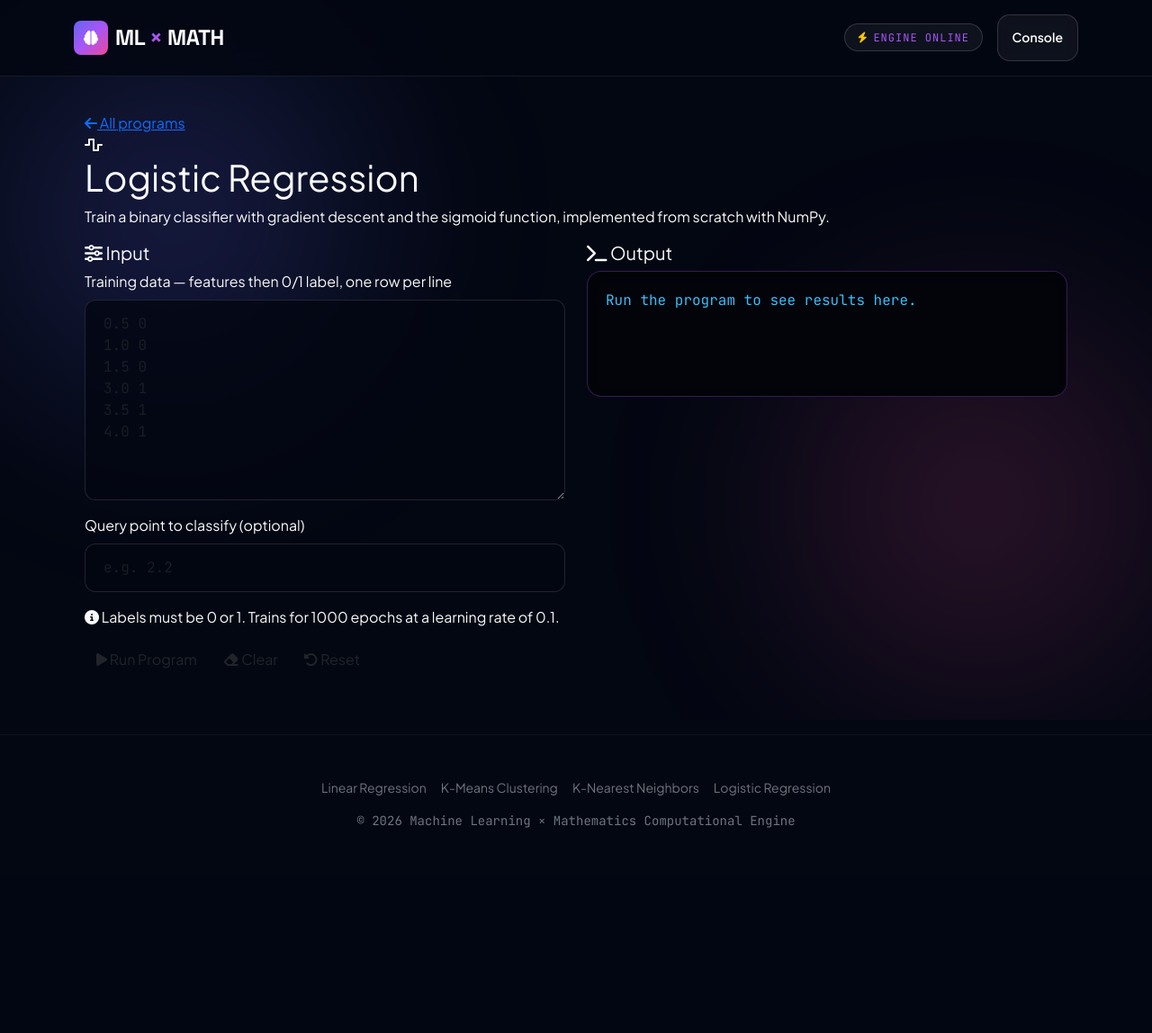
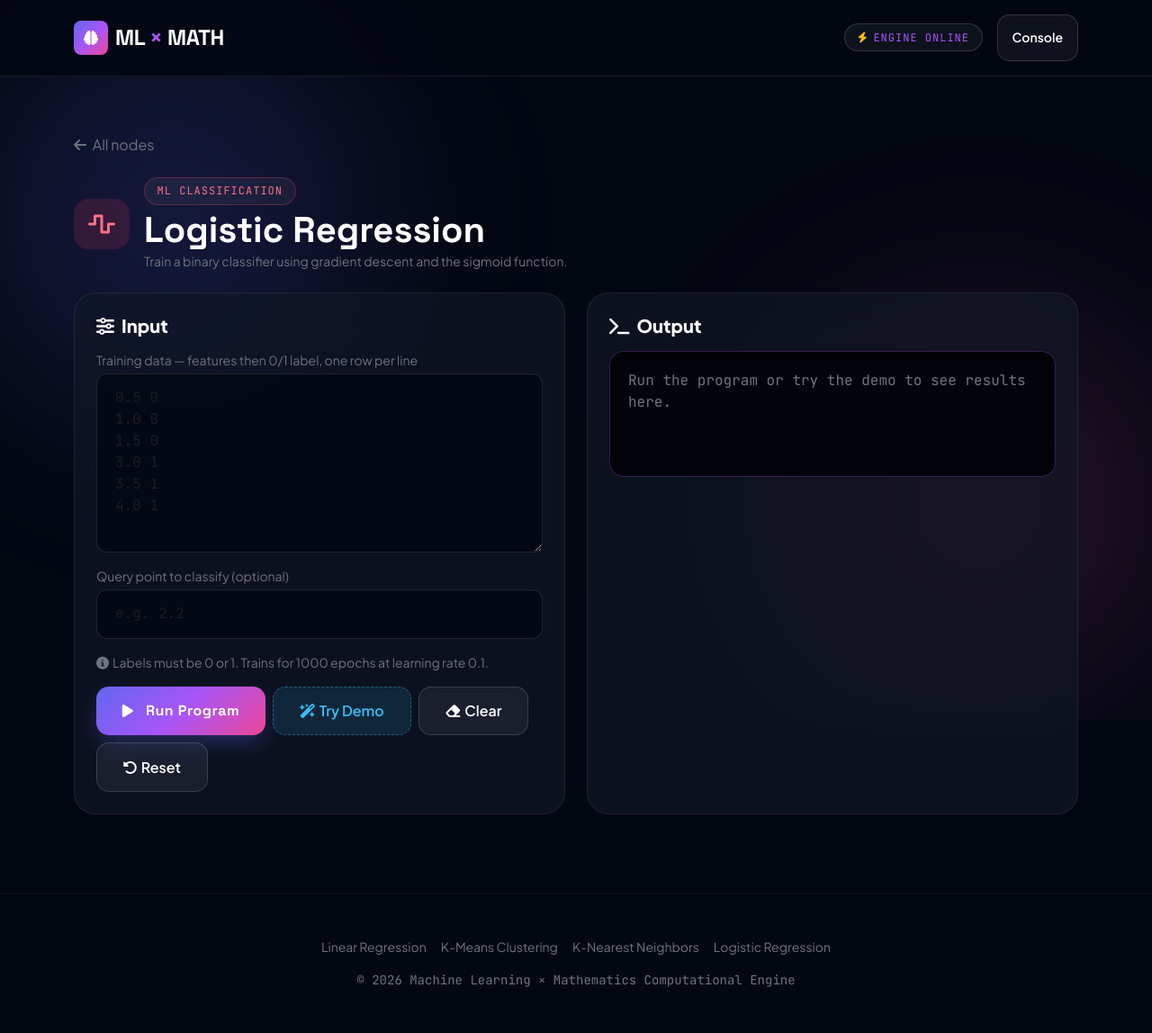
Before and after one commit to Anamolsnwr/ML_MATH_LAB, a Flask app: page /logistic-regression in a window 1280 px wide. Shown: the whole page at 90% size. Before the commit the page ends 920 px from the top, so only its background shows below. Run offline with Flask 3, Linux system fonts and the light colour scheme.

Commit message:
adding demo button

```diff
--- a/templates/logistic_regression.html
+++ b/templates/logistic_regression.html
@@ -1,49 +1,51 @@
-{% extends "base.html" %}
-{% block title %}Logistic Regression — ML Math Lab{% endblock %}
+{% extends 'base.html' %}
 
 {% block content %}
-<section class="program-page">
-  <div class="container">
+<section class="py-4">
+  <a href="{{ url_for('home') }}#nodes" class="text-secondary text-decoration-none d-inline-block mb-4">
+    <i class="fa-solid fa-arrow-left me-1"></i> All nodes
+  </a>
 
-    <a href="{{ url_for('home') }}#programs" class="back-link"><i class="fa-solid fa-arrow-left"></i> All programs</a>
-
-    <div class="program-header" data-aos="fade-up">
-      <div class="program-icon-lg"><i class="fa-solid fa-wave-square"></i></div>
+  <div class="d-flex align-items-center gap-3 mb-4">
+    <div class="p-3 rounded-4" style="background: rgba(244, 63, 94, 0.15); color: #FB7185;">
+      <i class="fa-solid fa-wave-square fa-xl"></i>
+    </div>
     <div>
-        <h1>Logistic Regression</h1>
-        <p>Train a binary classifier with gradient descent and the sigmoid function, implemented from scratch with NumPy.</p>
+      <span class="fusion-badge" style="color: #FB7185; border-color: rgba(244, 63, 94, 0.3);">ML CLASSIFICATION</span>
+      <h1 class="fw-bold text-white mb-0 mt-1" style="font-family: var(--font-display);">Logistic Regression</h1>
+      <p class="text-secondary small mb-0">Train a binary classifier using gradient descent and the sigmoid function.</p>
     </div>
   </div>
 
   <div class="row g-4">
-      <div class="col-lg-6" data-aos="fade-up">
-        <div class="panel glass">
-          <h5 class="panel-title"><i class="fa-solid fa-sliders"></i> Input</h5>
+    <div class="col-lg-6">
+      <div class="fusion-node p-4 h-100">
+        <h5 class="fw-bold text-white mb-3"><i class="fa-solid fa-sliders me-2"></i>Input</h5>
 
         <div class="mb-3">
-            <label class="form-label" for="trainingData">Training data — features then 0/1 label, one row per line</label>
-            <textarea class="form-control mml-input" id="trainingData" rows="8" placeholder="0.5 0&#10;1.0 0&#10;1.5 0&#10;3.0 1&#10;3.5 1&#10;4.0 1"></textarea>
+          <label class="text-secondary small mb-1 d-block">Training data — features then 0/1 label, one row per line</label>
+          <textarea class="form-control fusion-input" id="trainingData" rows="7" placeholder="0.5 0&#10;1.0 0&#10;1.5 0&#10;3.0 1&#10;3.5 1&#10;4.0 1"></textarea>
         </div>
         <div class="mb-3">
-            <label class="form-label" for="queryPoint">Query point to classify (optional)</label>
-            <input type="text" class="form-control mml-input" id="queryPoint" placeholder="e.g. 2.2">
+          <label class="text-secondary small mb-1 d-block">Query point to classify (optional)</label>
+          <input type="text" class="form-control fusion-input" id="queryPoint" placeholder="e.g. 2.2">
         </div>
-          <p class="hint"><i class="fa-solid fa-circle-info"></i> Labels must be 0 or 1. Trains for 1000 epochs at a learning rate of 0.1.</p>
+        <p class="text-secondary small"><i class="fa-solid fa-circle-info me-1"></i>Labels must be 0 or 1. Trains for 1000 epochs at learning rate 0.1.</p>
 
-          <div class="btn-row">
-            <button class="btn btn-gradient" id="runBtn"><i class="fa-solid fa-play"></i> Run Program</button>
-            <button class="btn btn-outline-glass" id="clearBtn"><i class="fa-solid fa-eraser"></i> Clear</button>
-            <button class="btn btn-outline-glass" id="resetBtn"><i class="fa-solid fa-rotate-left"></i> Reset</button>
+        <div class="d-flex flex-wrap gap-2 mt-3">
+          <button class="btn btn-fusion" id="runBtn"><i class="fa-solid fa-play me-1"></i>Run Program</button>
+          <button class="btn demo-btn" id="demoBtn"><i class="fa-solid fa-wand-magic-sparkles me-1"></i>Try Demo</button>
+          <button class="btn btn-fusion-secondary" id="clearBtn"><i class="fa-solid fa-eraser me-1"></i>Clear</button>
+          <button class="btn btn-fusion-secondary" id="resetBtn"><i class="fa-solid fa-rotate-left me-1"></i>Reset</button>
         </div>
       </div>
     </div>
 
-      <div class="col-lg-6" data-aos="fade-up" data-aos-delay="100">
-        <div class="panel glass output-panel">
-          <h5 class="panel-title"><i class="fa-solid fa-terminal"></i> Output</h5>
+    <div class="col-lg-6">
+      <div class="fusion-node p-4 h-100">
+        <h5 class="fw-bold text-white mb-3"><i class="fa-solid fa-terminal me-2"></i>Output</h5>
         <div id="outputBox" class="output-box">
-            <p class="output-placeholder">Run the program to see results here.</p>
-          </div>
+          <p class="text-secondary mb-0">Run the program or try the demo to see results here.</p>
         </div>
       </div>
     </div>
@@ -53,12 +55,29 @@
 
 {% block extra_scripts %}
 <script>
-document.getElementById('runBtn').addEventListener('click', async () => {
+function showToast(message, type) {
+  const toast = document.createElement('div');
+  toast.textContent = message;
+  toast.style.cssText = `position:fixed;bottom:20px;right:20px;z-index:2000;padding:12px 20px;
+    border-radius:10px;color:#fff;font-size:.9rem;font-weight:500;
+    background:${type === 'error' ? '#DC2626' : '#059669'};box-shadow:0 10px 30px rgba(0,0,0,.4);`;
+  document.body.appendChild(toast);
+  setTimeout(() => toast.remove(), 3000);
+}
+
+function row(label, value) {
+  return `<div class="d-flex justify-content-between border-bottom border-secondary border-opacity-25 py-2">
+    <span class="text-secondary small">${label}</span><strong class="small" style="color:#38BDF8;">${value}</strong></div>`;
+}
+
+async function runLogisticRegression() {
   const trainingData = document.getElementById('trainingData').value.trim();
   const queryPoint = document.getElementById('queryPoint').value.trim();
   if (!trainingData) return showToast('Please enter training data.', 'error');
 
-  setLoading(true);
+  const box = document.getElementById('outputBox');
+  box.innerHTML = '<p class="text-secondary mb-0">Running…</p>';
+
   try {
     const res = await fetch('/api/logistic-regression', {
       method: 'POST',
@@ -66,49 +85,51 @@ document.getElementById('runBtn').addEventListener('click', async () => {
       body: JSON.stringify({training_data: trainingData, query_point: queryPoint})
     });
     const data = await res.json();
-    setLoading(false);
-    if (!data.success) return showToast(data.error, 'error');
+    if (!data.success) { box.innerHTML = `<p class="text-danger mb-0">${data.error}</p>`; return showToast(data.error, 'error'); }
 
     const r = data.result;
-    const rows = r.training_rows.map(row => `
-      <tr>
-        <td>[${row.features.join(', ')}]</td>
-        <td>${row.actual}</td>
-        <td>${row.predicted}</td>
-        <td>${row.probability}</td>
-      </tr>
+    const rows = r.training_rows.map(rrow => `
+      <tr><td>[${rrow.features.join(', ')}]</td><td>${rrow.actual}</td><td>${rrow.predicted}</td><td>${rrow.probability}</td></tr>
     `).join('');
 
     const queryBlock = r.query_probability !== undefined ? `
-      <div class="result-badge ${r.query_predicted_label === 1 ? 'result-good' : 'result-bad'}">
-        <i class="fa-solid fa-check"></i> Query prediction: class ${r.query_predicted_label} (probability ${r.query_probability})
+      <div class="fusion-badge mb-3" style="color:${r.query_predicted_label === 1 ? '#34D399' : '#FB7185'};border-color:${r.query_predicted_label === 1 ? 'rgba(16,185,129,.3)' : 'rgba(244,63,94,.3)'};">
+        <i class="fa-solid fa-check me-1"></i> Query prediction: class ${r.query_predicted_label} (probability ${r.query_probability})
+      </div>` : '';
+
+    box.innerHTML = `
+      ${queryBlock}
+      <div class="mb-3">
+        ${row('Weights', '[' + r.weights.join(', ') + ']')}
+        ${row('Bias', r.bias)}
+        ${row('Training accuracy', (r.training_accuracy * 100).toFixed(1) + '%')}
       </div>
-    ` : '';
-
-    renderOutput(`
-      ${queryBlock}
-      <div class="result-grid" style="margin-bottom:16px;">
-        <div class="result-row"><span>Weights</span><strong>[${r.weights.join(', ')}]</strong></div>
-        <div class="result-row"><span>Bias</span><strong>${r.bias}</strong></div>
-        <div class="result-row"><span>Training accuracy</span><strong>${(r.training_accuracy * 100).toFixed(1)}%</strong></div>
-      </div>
-      <table class="data-table">
+      <table>
         <thead><tr><th>Features</th><th>Actual</th><th>Predicted</th><th>Probability</th></tr></thead>
         <tbody>${rows}</tbody>
-      </table>
-    `);
+      </table>`;
     showToast('Program executed successfully.', 'success');
   } catch (e) {
-    setLoading(false);
+    box.innerHTML = '<p class="text-danger mb-0">Something went wrong contacting the backend.</p>';
     showToast('Something went wrong contacting the backend.', 'error');
   }
+}
+
+document.getElementById('runBtn').addEventListener('click', runLogisticRegression);
+
+document.getElementById('demoBtn').addEventListener('click', () => {
+  document.getElementById('trainingData').value = '0.5 0\n1.0 0\n1.5 0\n3.0 1\n3.5 1\n4.0 1';
+  document.getElementById('queryPoint').value = '2.2';
+  runLogisticRegression();
 });
 
-document.getElementById('clearBtn').addEventListener('click', () => resetOutput());
+document.getElementById('clearBtn').addEventListener('click', () => {
+  document.getElementById('outputBox').innerHTML = '<p class="text-secondary mb-0">Run the program or try the demo to see results here.</p>';
+});
 document.getElementById('resetBtn').addEventListener('click', () => {
   document.getElementById('trainingData').value = '';
   document.getElementById('queryPoint').value = '';
-  resetOutput();
+  document.getElementById('outputBox').innerHTML = '<p class="text-secondary mb-0">Run the program or try the demo to see results here.</p>';
 });
 </script>
 {% endblock %}
```
Lines whose indentation alone changed are shown as unchanged.
